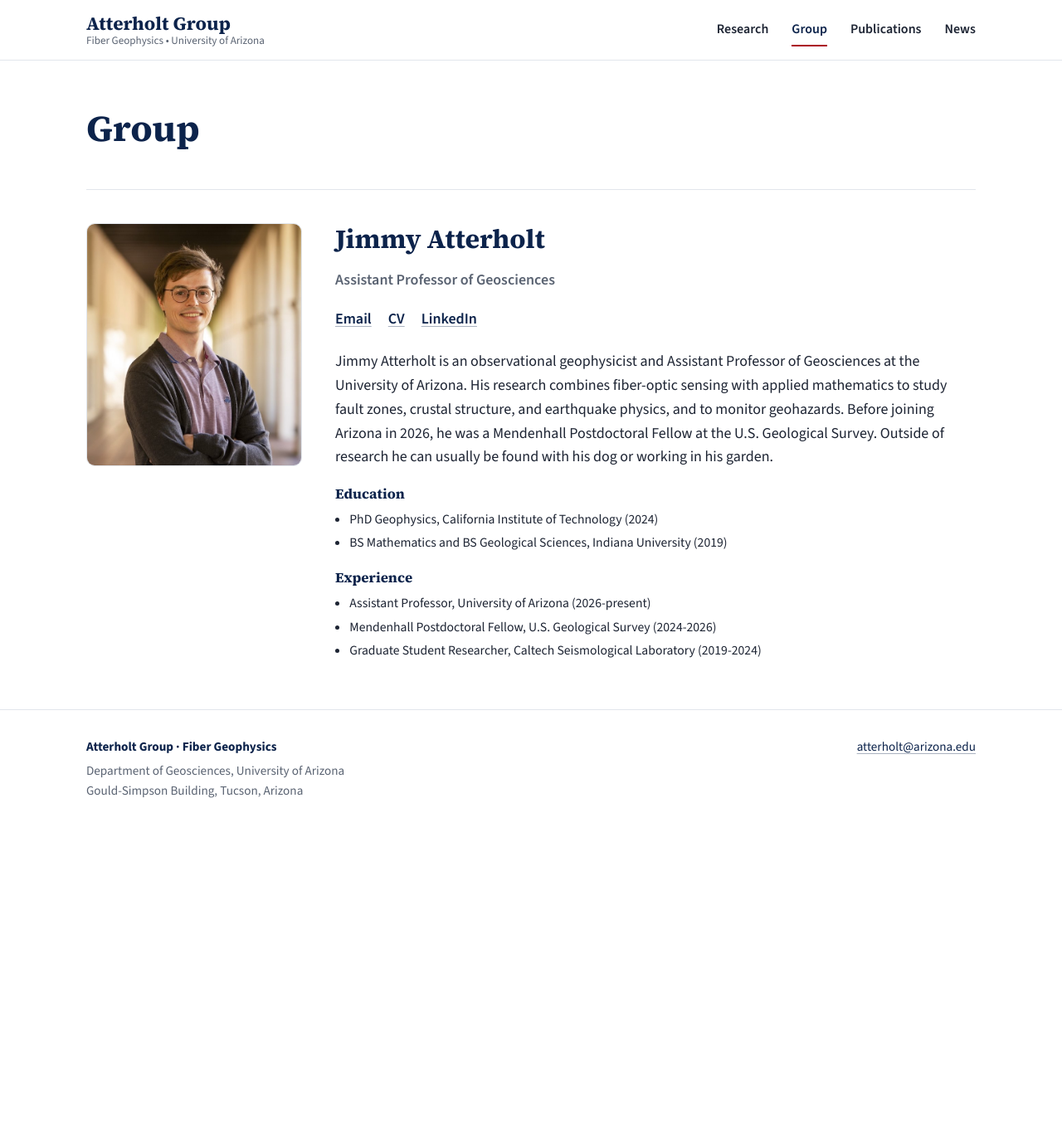
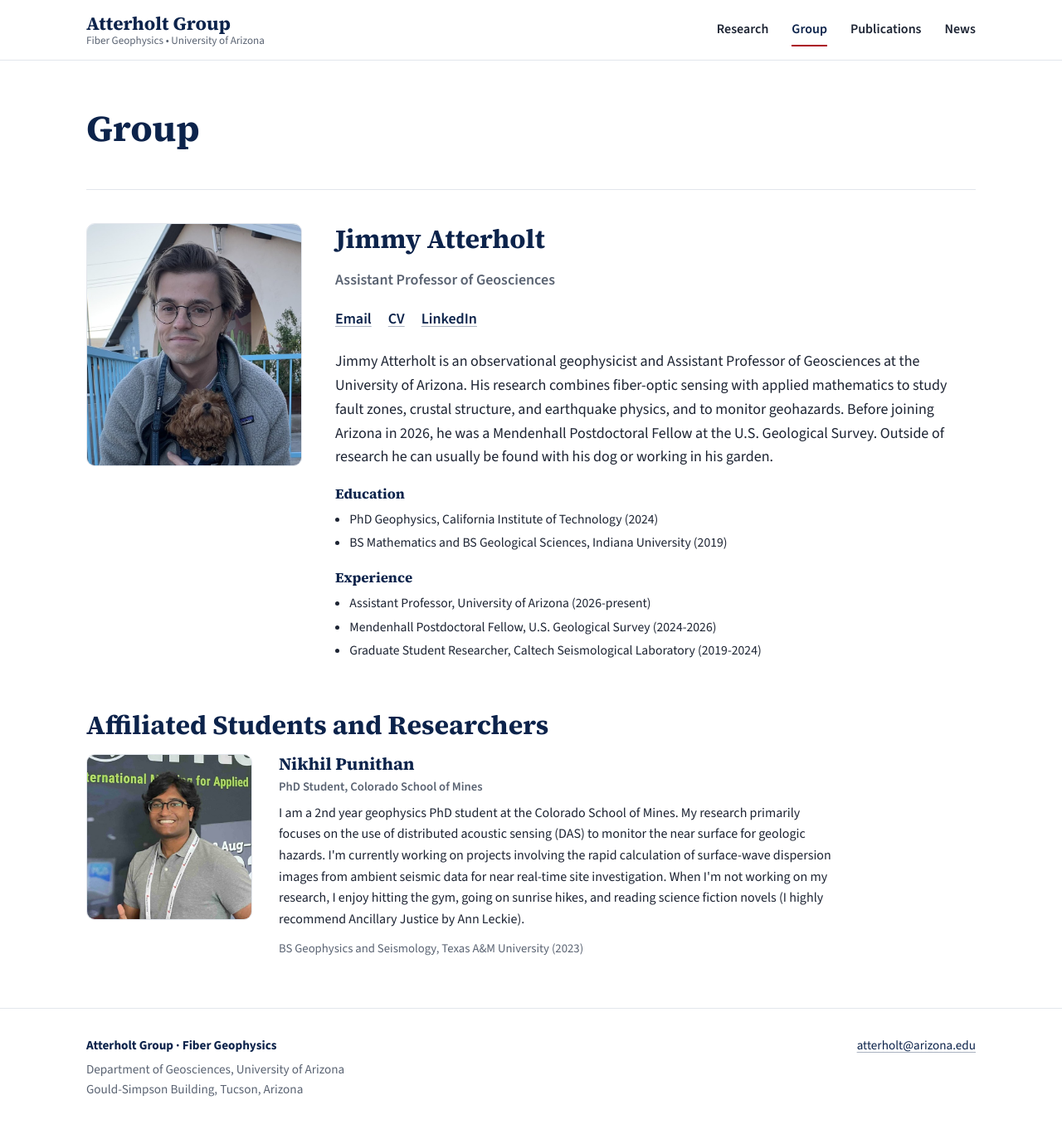
Before and after one commit to atterholt/atterholt.github.io, a Jekyll site: the page built from group.html, in a window 1280 px wide and 1362 px high. Shown: the whole window at 83% size. Built offline with Jekyll 4.4.1, drawn with Linux system fonts in a browser that asks for light colours.

Commit message:
Add new PI photo and Nikhil Punithan as an affiliated student
Group page now supports an affiliate role, affiliation line, and
education list, with wider cards for longer bios.

Co-Authored-By: Claude Opus 5.5 <noreply@anthropic.com>
Claude-Session: https://claude.ai/code/session_01KCPxryDmiUe5yxEw3DA242

```diff
--- a/_data/people.yml
+++ b/_data/people.yml
@@ -2,7 +2,9 @@
 #
 # To add someone, copy the example under "members", remove the leading "# ",
 # and fill it in. Put their photo in assets/img/people/ (square crop works best).
-# role must be one of: postdoc, grad, undergrad, staff
+# role must be one of: postdoc, grad, undergrad, staff, affiliate
+#   (affiliate = students or researchers from other institutions working with the group)
+# "affiliation" shows under the name; "education" is an optional list.
 # If a photo is missing, the page shows their initials instead.
 # When someone leaves, move their entry to "alumni" and add "now:" (where they went).
 
@@ -28,8 +30,23 @@ pi:
     - Graduate Student Researcher, Caltech Seismological Laboratory (2019-2024)
 
 members:
+  - name: Nikhil Punithan
+    role: affiliate
+    affiliation: PhD Student, Colorado School of Mines
+    photo: /assets/img/people/nikhil-punithan.jpg
+    bio: >-
+      I am a 2nd year geophysics PhD student at the Colorado School of Mines. My research primarily
+      focuses on the use of distributed acoustic sensing (DAS) to monitor the near surface for
+      geologic hazards. I'm currently working on projects involving the rapid calculation of
+      surface-wave dispersion images from ambient seismic data for near real-time site
+      investigation. When I'm not working on my research, I enjoy hitting the gym, going on sunrise
+      hikes, and reading science fiction novels (I highly recommend Ancillary Justice by Ann Leckie).
+    education:
+      - BS Geophysics and Seismology, Texas A&M University (2023)
+
   # - name: First Last
   #   role: grad
+  #   affiliation: PhD Student, University of Arizona
   #   photo: /assets/img/people/first-last.jpg
   #   bio: One or two sentences on what they work on.
   #   email: name@arizona.edu
--- a/assets/css/style.scss
+++ b/assets/css/style.scss
@@ -142,15 +142,17 @@ p { margin: 0 0 1em; }
 .pi-card ul.cv { margin: 0; padding-left: 1.1em; font-size: 0.98rem; }
 .pi-card ul.cv li { margin-bottom: 0.2em; }
 .people-section { margin-bottom: 48px; }
-.people-grid { display: grid; grid-template-columns: repeat(auto-fill, minmax(200px, 1fr)); gap: 28px; }
-.person img { aspect-ratio: 1 / 1; object-fit: cover; border-radius: var(--radius); border: 1px solid var(--line); margin-bottom: 12px; }
-.person h3 { font-size: 1.1rem; margin-bottom: 0.15em; }
+.people-grid { display: grid; grid-template-columns: 1fr; gap: 36px; }
+.person { display: grid; grid-template-columns: 200px 1fr; gap: 32px; align-items: start; max-width: 900px; }
+.person img { aspect-ratio: 1 / 1; object-fit: cover; border-radius: var(--radius); border: 1px solid var(--line); }
+.person h3 { font-size: 1.3rem; margin-bottom: 0.15em; }
 .person .role { font-size: 0.92rem; font-weight: 600; color: var(--muted); margin-bottom: 0.4em; }
-.person p { font-size: 0.95rem; margin: 0; }
+.person p { font-size: 1rem; margin: 0 0 0.75em; }
+.person .person-edu { font-size: 0.92rem; color: var(--muted); }
 .person .placeholder {
   aspect-ratio: 1 / 1; border-radius: var(--radius); background: var(--soft); border: 1px solid var(--line);
   display: flex; align-items: center; justify-content: center; font-family: var(--serif);
-  font-size: 2.5rem; color: var(--navy); margin-bottom: 12px;
+  font-size: 2.5rem; color: var(--navy);
 }
 
 /* ---------- Publications ---------- */
@@ -183,6 +185,8 @@ p { margin: 0 0 1em; }
   .theme-grid, .highlights { grid-template-columns: 1fr; }
   .theme-card img { height: 220px; }
   .pi-card img { max-width: 240px; }
+  .person { grid-template-columns: 1fr; gap: 16px; }
+  .person img, .person .placeholder { max-width: 200px; }
 }
 @media (max-width: 720px) {
   body { font-size: 17px; }
--- a/group.html
+++ b/group.html
@@ -29,7 +29,7 @@ description: Members of the Atterholt Group at the University of Arizona.
     </div>
   </section>
 
-  {% assign sections = "postdoc:Postdoctoral Researchers,grad:Graduate Students,undergrad:Undergraduate Researchers,staff:Staff" | split: "," %}
+  {% assign sections = "postdoc:Postdoctoral Researchers,grad:Graduate Students,undergrad:Undergraduate Researchers,staff:Staff,affiliate:Affiliated Students and Researchers" | split: "," %}
   {% for s in sections %}
     {% assign parts = s | split: ":" %}
     {% assign group = members | where: "role", parts[0] %}
@@ -46,8 +46,11 @@ description: Members of the Atterholt Group at the University of Arizona.
             {% assign names = person.name | split: " " %}
             <div class="placeholder" aria-hidden="true">{{ names.first | slice: 0 }}{{ names.last | slice: 0 }}</div>
           {% endif %}
+          <div>
           <h3>{{ person.name }}</h3>
+          {% if person.affiliation %}<p class="role">{{ person.affiliation }}</p>{% endif %}
           {% if person.bio %}<p>{{ person.bio }}</p>{% endif %}
+          {% if person.education %}<p class="person-edu">{% for e in person.education %}{{ e }}{% unless forloop.last %}<br>{% endunless %}{% endfor %}</p>{% endif %}
           {% if person.email or person.website %}
           <p>
             {% if person.email %}<a href="mailto:{{ person.email }}">Email</a>{% endif %}
@@ -55,6 +58,7 @@ description: Members of the Atterholt Group at the University of Arizona.
             {% if person.website %}<a href="{{ person.website }}">Website</a>{% endif %}
           </p>
           {% endif %}
+          </div>
         </div>
         {% endfor %}
       </div>
```
Also changed, not shown: assets/img/people/nikhil-punithan.jpg (added), assets/img/web/atterholt.jpg.
